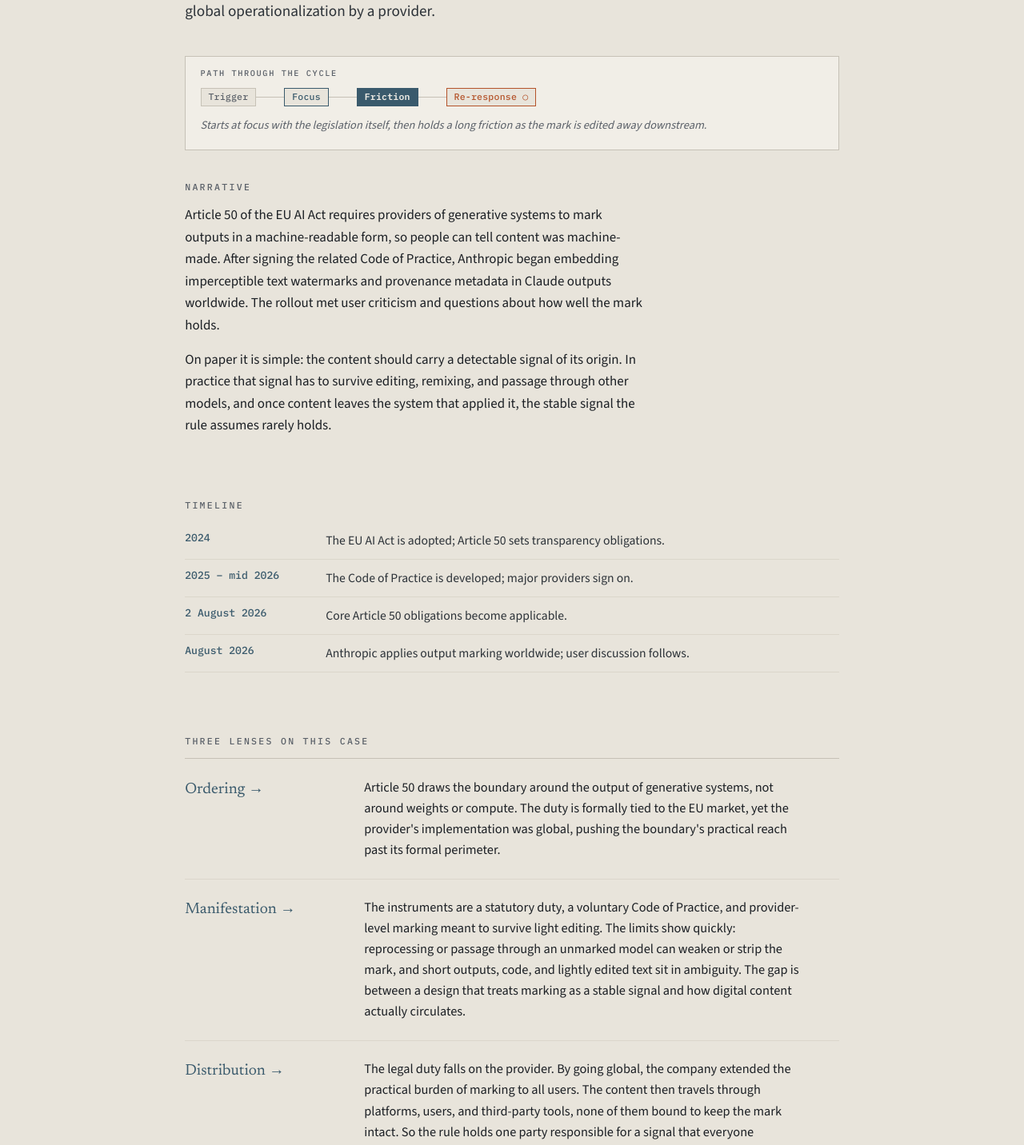
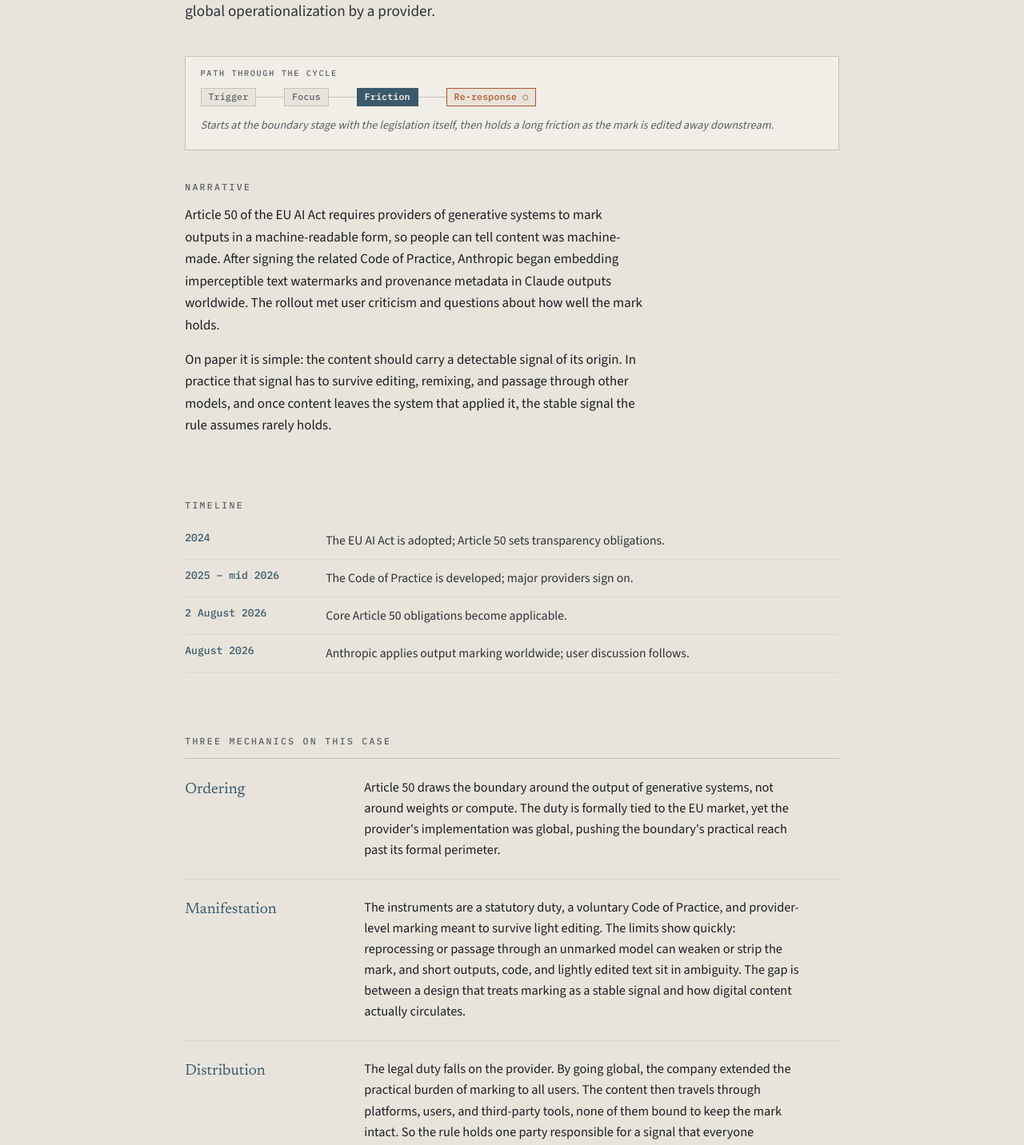
Before and after one commit to GaeunLim01/regulatory-order, a Jekyll site: the page built from cases/claude-watermarking/index.html, in a window 1280 px wide. Shown: the part 265-1697 px from the top of the page at 80% size. Built offline with Jekyll 4.4.1, drawn with Linux system fonts in a browser that asks for light colours.

Commit message:
Add files via upload

```diff
--- a/cases/claude-watermarking/index.html
+++ b/cases/claude-watermarking/index.html
@@ -4,8 +4,8 @@
 permalink: /cases/claude-watermarking/
 case_id: "05"
 regulatory_subject: The EU transparency obligation for AI-generated content, and its global operationalization by a provider.
-trace: "Focus, Friction*, Re-response!"
-trace_note: "Starts at focus with the legislation itself, then holds a long friction as the mark is edited away downstream."
+trace: "Boundary, Friction*, Re-response!"
+trace_note: "Starts at the boundary stage with the legislation itself, then holds a long friction as the mark is edited away downstream."
 description: Marking AI-generated content under EU rules. Read through boundary, instrument, and where the burden landed.
 ---
 
@@ -35,22 +35,22 @@
 
 <section class="csection">
   <div class="chero__shell">
-    <p class="ceyebrow">Three lenses on this case</p>
+    <p class="ceyebrow">Three mechanics on this case</p>
     <div class="clens">
       <div class="clens__row" id="ordering">
-        <a class="clens__name" href="{{ '/framework/ordering/' | relative_url }}">Ordering &#8594;</a>
+        <span class="clens__name">Ordering</span>
         <div class="clens__obs">
           <p>Article 50 draws the boundary around the output of generative systems, not around weights or compute. The duty is formally tied to the EU market, yet the provider's implementation was global, pushing the boundary's practical reach past its formal perimeter.</p>
         </div>
       </div>
       <div class="clens__row" id="manifestation">
-        <a class="clens__name" href="{{ '/framework/manifestation/' | relative_url }}">Manifestation &#8594;</a>
+        <span class="clens__name">Manifestation</span>
         <div class="clens__obs">
           <p>The instruments are a statutory duty, a voluntary Code of Practice, and provider-level marking meant to survive light editing. The limits show quickly: reprocessing or passage through an unmarked model can weaken or strip the mark, and short outputs, code, and lightly edited text sit in ambiguity. The gap is between a design that treats marking as a stable signal and how digital content actually circulates.</p>
         </div>
       </div>
       <div class="clens__row" id="distribution">
-        <a class="clens__name" href="{{ '/framework/distribution/' | relative_url }}">Distribution &#8594;</a>
+        <span class="clens__name">Distribution</span>
         <div class="clens__obs">
           <p>The legal duty falls on the provider. By going global, the company extended the practical burden of marking to all users. The content then travels through platforms, users, and third-party tools, none of them bound to keep the mark intact. So the rule holds one party responsible for a signal that everyone downstream is free to erase.</p>
         </div>
```
